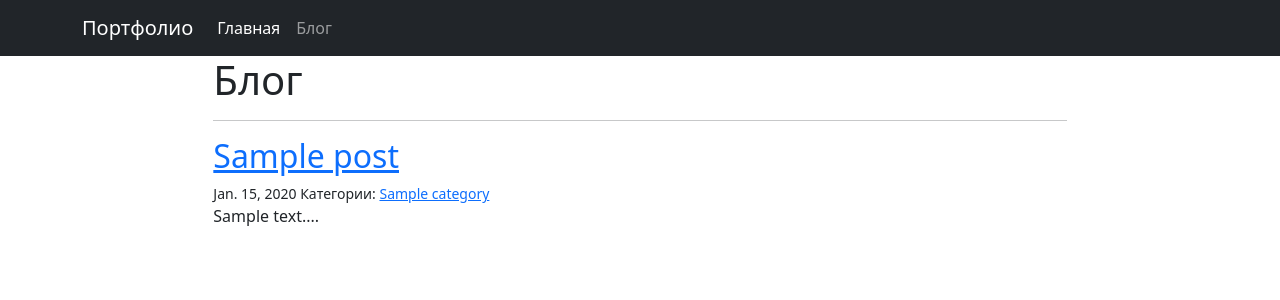
After one commit to valenttina2/Portfolio_Valentina_2022, a Django app: template Valentina_2022/blog/templates/blog_index.html in a window 1280 px wide. The commit adds this page. Shown: the top 300 px of the page. Run offline with Django 3.2, Linux system fonts and the light colour scheme; the template is opened without the code that fills it: most values are stand-ins (such as "Sample title", 1, 10 or a date in 2020).

Commit message:
html_change

```diff
--- a/Valentina_2022/Valentina_2022/settings.py
+++ b/Valentina_2022/Valentina_2022/settings.py
@@ -37,8 +37,8 @@ INSTALLED_APPS = [
     'django.contrib.sessions',
     'django.contrib.messages',
     'django.contrib.staticfiles',
-    'project.apps.ProjectConfig',
-    'blog.apps.BlogConfig',
+    'project',
+    'blog',
 ]
 
 MIDDLEWARE = [
--- a/Valentina_2022/Valentina_2022/templates/base.html
+++ b/Valentina_2022/Valentina_2022/templates/base.html
@@ -1,21 +1,27 @@
-<link rel="stylesheet" href="https://cdn.jsdelivr.net/npm/bootstrap@4.4.1/dist/css/bootstrap.min.css" integrity="sha384-Vkoo8x4CGsO3+Hhxv8T/Q5PaXtkKtu6ug5TOeNV6gBiFeWPGFN9MuhOf23Q9Ifjh" crossorigin="anonymous">
+<link href="https://cdn.jsdelivr.net/npm/bootstrap@5.0.2/dist/css/bootstrap.min.css" rel="stylesheet"
+      integrity="sha384-EVSTQN3/azprG1Anm3QDgpJLIm9Nao0Yz1ztcQTwFspd3yD65VohhpuuCOmLASjC" crossorigin="anonymous">
 
-<nav class="navbar navbar-expand-lg navbar-light bg-light">
+<nav class="navbar navbar-expand-lg navbar-dark bg-dark">
     <div class="container">
         <a class="navbar-brand" href="{% url 'project_index' %}">Портфолио</a>
-    <button class="navbar-toggler" type="button" data-toggle="collapse" data-target="#navbarSupportedContent">
+        <button class="navbar-toggler" type="button" data-bs-toggle="collapse" data-bs-target="#navbarSupportedContent"
+                aria-controls="navbarSupportedContent" aria-expanded="false" aria-label="Toggle navigation">
             <span class="navbar-toggler-icon"></span>
         </button>
-
         <div class="collapse navbar-collapse" id="navbarSupportedContent">
-      <ul class="navbar-nav mr-auto">
-        <li class="nav-item active">
-          <a class="nav-link" href="{% url 'project_index' %}">Главная</a>
+            <ul class="navbar-nav me-auto mb-2 mb-lg-0">
+                <li class="nav-item">
+                    <a class="nav-link active" aria-current="page" href="{% url 'project_index' %}">Главная</a>
                 </li>
-        <li class="nav-item active">
+                <li class="nav-item">
                     <a class="nav-link" href="{% url 'blog_index' %}">Блог</a>
                 </li>
+
             </ul>
         </div>
     </div>
 </nav>
+
+{% block page_content %}
+{% endblock %}
+<script src="https://cdn.jsdelivr.net/npm/bootstrap@5.0.2/dist/js/bootstrap.bundle.min.js" integrity="sha384-MrcW6ZMFYlzcLA8Nl+NtUVF0sA7MsXsP1UyJoMp4YLEuNSfAP+JcXn/tWtIaxVXM" crossorigin="anonymous"></script>
--- a/Valentina_2022/Valentina_2022/urls.py
+++ b/Valentina_2022/Valentina_2022/urls.py
@@ -20,5 +20,5 @@ from django.urls import path, include
 urlpatterns = [
     path('admin/', admin.site.urls),
     path('', include('project.urls')),
-    path('', include('blog.urls'))
+    path('blog/', include('blog.urls'))
 ]
--- /dev/null
+++ b/Valentina_2022/blog/templates/blog_index.html
@@ -0,0 +1,20 @@
+{% extends "base.html" %}
+{% block page_content %}
+<div class="col-md-8 offset-md-2">
+  <h1>Блог</h1>
+  <hr>
+  {% for post in posts %}
+  <h2><a href="{% url 'blog_detail' post.pk%}">{{ post.title }}</a></h2>
+  <small>
+      {{ post.created_on.date }}
+      Категории:
+      {% for category in post.categories.all %}
+      <a href="">
+          {{ category.name }}
+      </a>
+      {% endfor %}
+  </small>
+  <p>{{ post.body | slice:":400" }}...</p>
+  {% endfor %}
+</div>
+{% endblock %}
--- a/Valentina_2022/blog/views.py
+++ b/Valentina_2022/blog/views.py
@@ -1,11 +1,12 @@
 from django.shortcuts import render
 from .models import Post
+
 
 # Create your views here.
 def blog_index(request):
     posts = Post.objects.all().order_by('-created_on') # все объекты из базы данных Post
     context = {
-        'post':posts
+        'posts':posts
     } #создали словарь, чтобы потом передать его на страницу
     return render(request, 'blog_index.html', context)
 
--- a/Valentina_2022/project/templates/project_details.html
+++ b/Valentina_2022/project/templates/project_details.html
@@ -2,14 +2,15 @@
 {% load static %}
 
 {% block page_content %}
+<div class="col-md-10 offset-md-1">
 <h1>{{ project.title }}</h1>
 <div class="row">
     <div class="col-md-8">
-      <img src="{% static project.image %}" alt="" width="100%">
+      <img src="{% static project.image %}" alt="" width="70%">
     </div>
     <div class="col-md-4">
         <h5>О проекте:</h5>
-        <p>{{ project.descriptoin }}</p>
+        <p>{{ project.description }}</p>
         <br>
         <h5>Технологии:</h5>
         <p>{{ project.technology }}</p>
--- a/Valentina_2022/project/templates/project_index.html
+++ b/Valentina_2022/project/templates/project_index.html
@@ -1,11 +1,12 @@
 {% extends "base.html" %}
 {% load static %}
 {% block page_content %}
-<h1>Мои проекты</h1>
+<div class="col-md-10 offset-md-1">
+    <h1 align="center">Мои проекты </h1>
 <div class="row">
 {% for project in projects %}
     <div class="col-md-4">
-      <div class="card md-2">
+      <div class="card md-2 offset-md-2">
         <img class="card-img-top" src="{% static project.image %}">
         <div class="card-body">
           <h5 class="card-title">{{ project.title }}</h5>
--- a/Valentina_2022/project/views.py
+++ b/Valentina_2022/project/views.py
@@ -13,4 +13,4 @@ def project_detail(request, pk):
     context = {
         'project': project
     }
-    return render(request, 'project_detail.html', context)
+    return render(request, 'project_details.html', context)
```
Also changed, not shown: Valentina_2022/blog/templates/blog_detail.html (added, +16 -0 lines). Lines whose indentation alone changed are shown as unchanged.
